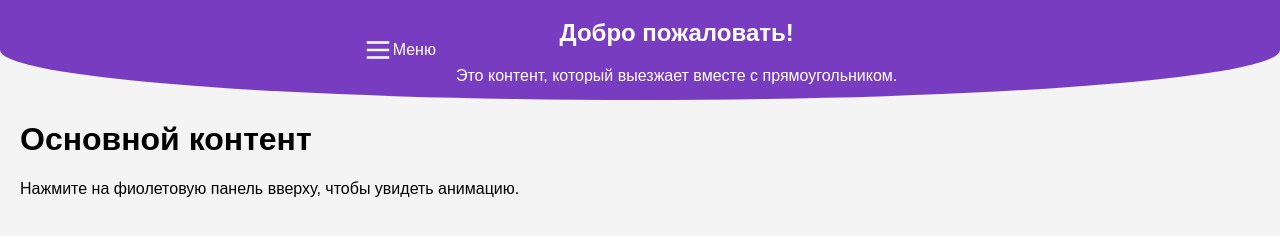
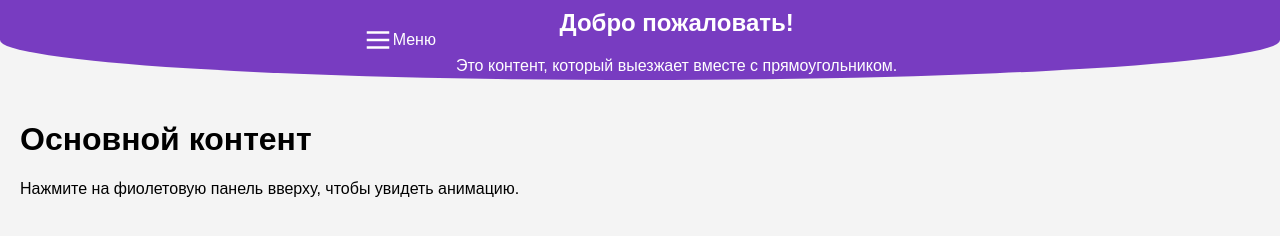
Before and after one commit to KrutayaBabka/Wardrobe-app, a plain HTML site: page Ideas/SideBar idea.html in a window 1280 px wide. Drawn offline with Linux system fonts and the light colour scheme.

Commit message:
Changed initial height of the sidebar

```diff
--- a/Ideas/SideBar idea.html
+++ b/Ideas/SideBar idea.html
@@ -15,7 +15,7 @@
         /* Фиолетовый прямоугольник */
         .header {
             width: 100%;
-            height: 100px; /* Изначальная высота */
+            height: 10%; /* Изначальная высота */
             background-color: rgba(113, 50, 190, 0.95);
             backdrop-filter: blur(10px);
             color: white;
```
